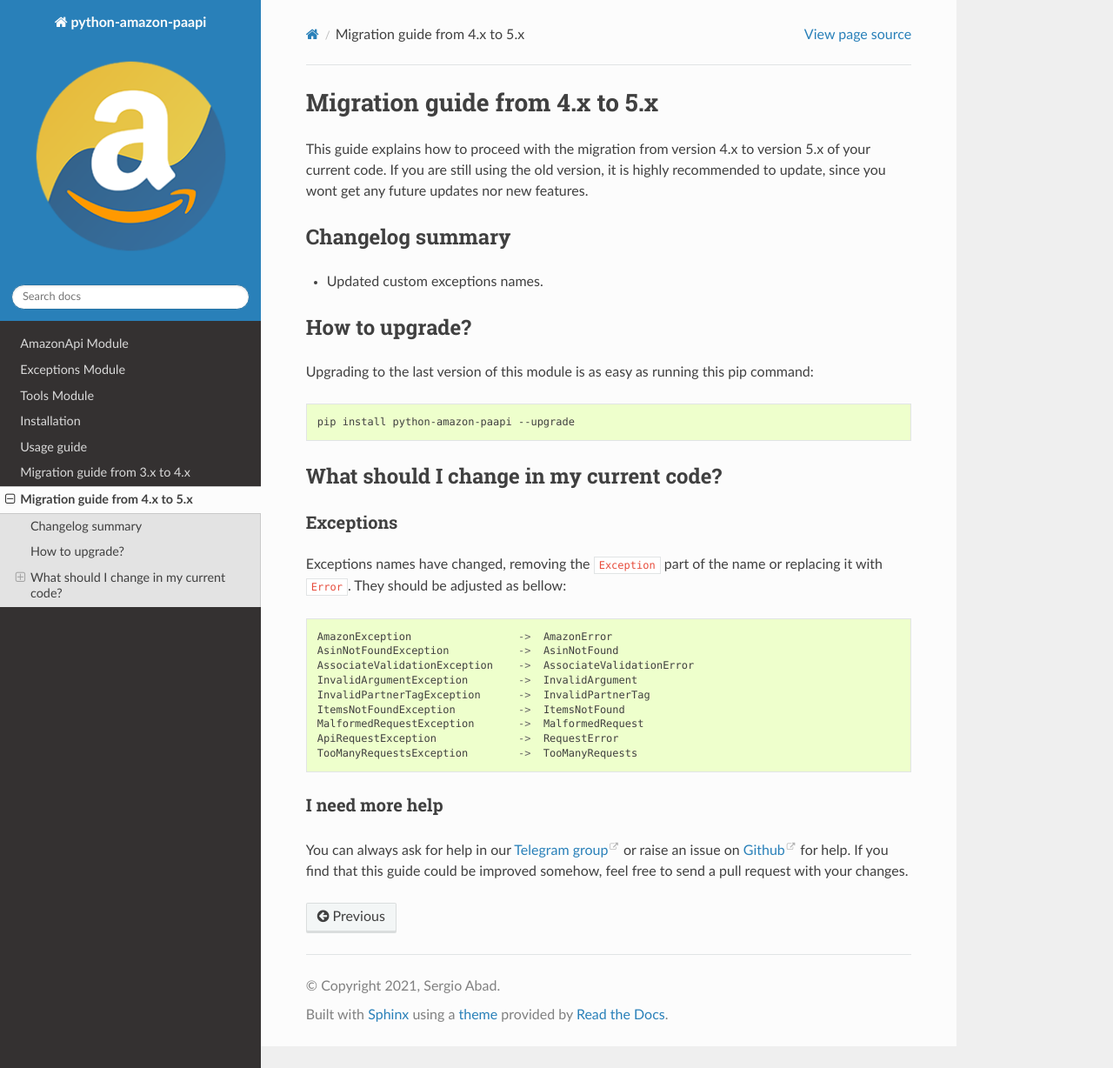
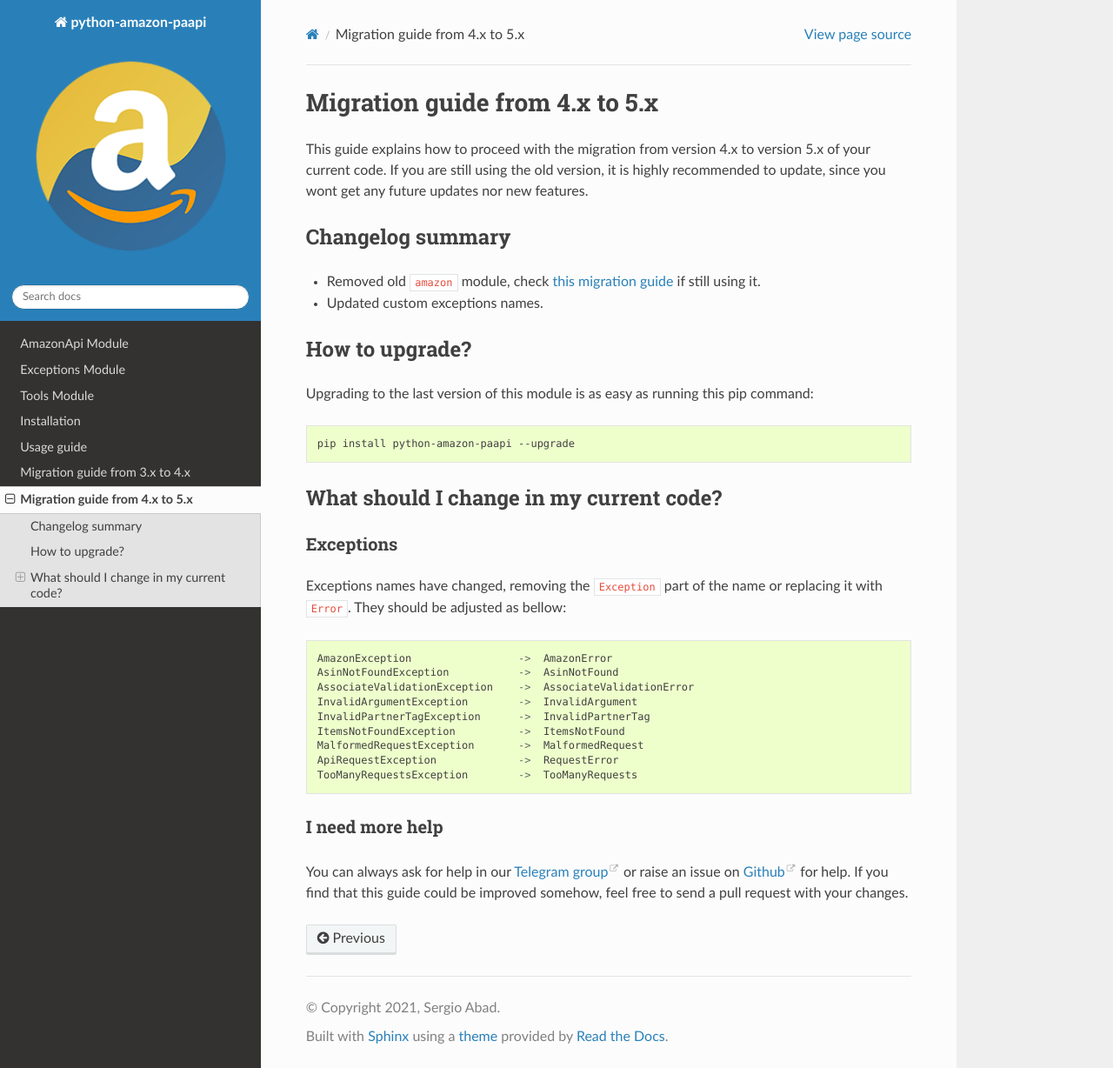
Before and after one commit to sergioteula/python-amazon-paapi, a Sphinx documentation site: the page built from docs/pages/migration-guide-5.md, in a window 1280 px wide and 1228 px high. Shown: the whole window at 87% size. Built offline with Sphinx 7.4.7 and the Read the Docs theme 2.0.0, drawn with Linux system fonts in a browser that asks for light colours.

Commit message:
Updated migration guide 5

```diff
--- a/docs/pages/migration-guide-5.md
+++ b/docs/pages/migration-guide-5.md
@@ -6,6 +6,7 @@
 
 ## Changelog summary
 
+- Removed old `amazon` module, check [this migration guide](/pages/migration-guide-4.md) if still using it.
 - Updated custom exceptions names.
 
 ## How to upgrade?
```
